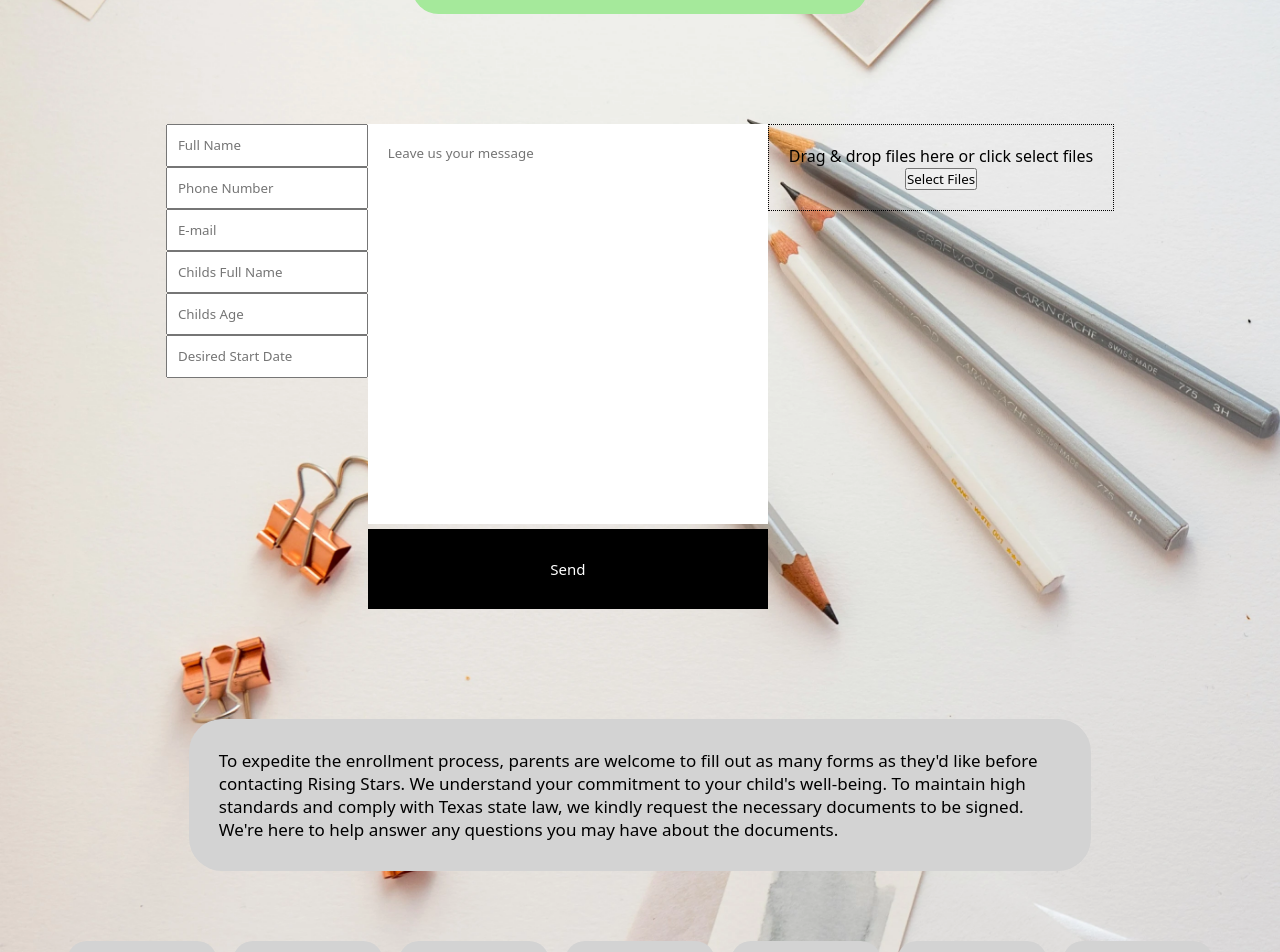
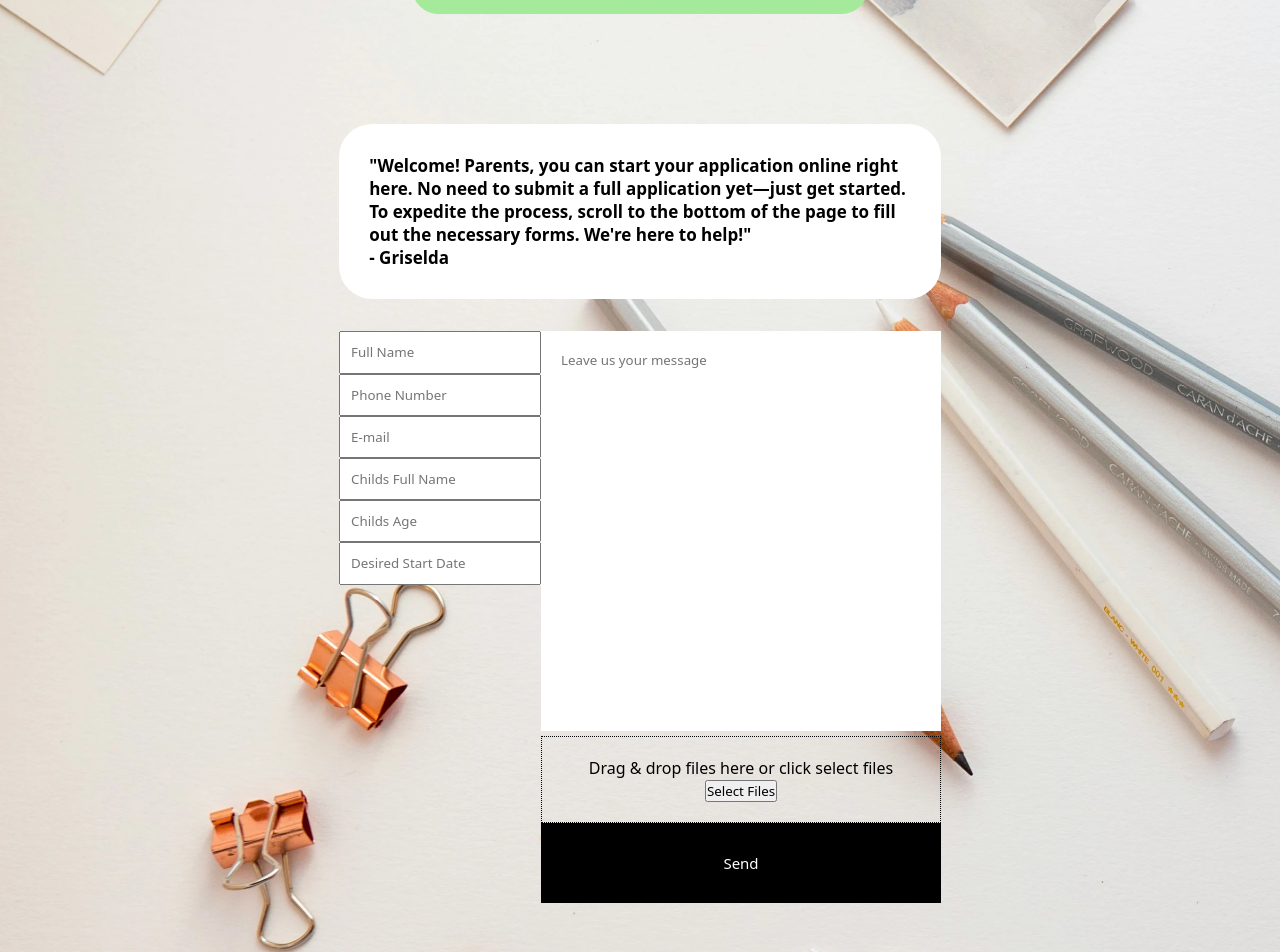
Before and after one commit to dpolygon/risingstars, a React (Create React App) app: page /admissions in a window 1280 px wide. Shown: the part 320-1272 px from the top of the page. Built offline with nearby package versions, Linux system fonts and the light colour scheme.

Commit message:
updates to admissions and Contact us page

```diff
--- a/src/Components/admissions/AdmissionsForm.css
+++ b/src/Components/admissions/AdmissionsForm.css
@@ -1,7 +1,7 @@
 .applicationForm {
     display: flex;
     flex-direction: row;
-    margin-top: 110px;
+    margin-top: 2rem;
     width: 100%;
 }
 
--- a/src/Components/admissions/AdmissionsForm.js
+++ b/src/Components/admissions/AdmissionsForm.js
@@ -141,15 +141,12 @@ export default function AdmissionsForm() {
                             border: 'none'}}
                     maxLength="4000"
                 />
-                <button onClick={handleEmailClick} style={{height: '80px', width: '100%', fontSize: '15px', border: '1px solid black'}} className='ContactUsSendButton ContactUsSendButton1' disabled={isLoading}>
-                    {isLoading ? 'Sending...' : 'Send'}
+
+                <DropZone application={application} setApplication={setApplication} />
+                <button onClick={handleEmailClick} style={{height: '80px', width: '100%', fontSize: '15px', border: '1px solid black'}} className='ContactUsSendButton' disabled={isLoading}>
+                        {isLoading ? 'Sending...' : 'Send'}
                 </button>
             </div>
-            <DropZone application={application} setApplication={setApplication} />
-            <button onClick={handleEmailClick} style={{height: '80px', width: '100%', fontSize: '15px', border: '1px solid black'}} className='ContactUsSendButton ContactUsSendButton2' disabled={isLoading}>
-                    {isLoading ? 'Sending...' : 'Send'}
-                </button>
-
         </form>
     </div>
   )
--- a/src/Components/contactus/ContactLeft.js
+++ b/src/Components/contactus/ContactLeft.js
@@ -10,7 +10,8 @@ export default function ContactLeft() {
     return (
         <div style={{display: 'flex', flexDirection: 'column'}}>
             <h1 className='ContactUsTitle'>Contact Us</h1>
-            <p style={{fontSize: '17px', width: '400px', paddingBottom: '2rem'}}>We warmly welcome you to contact Rising Stars for any inquiries, we're always ready to answer any questions you may have. Whether you prefer to reach out through the convenient form or to call or email us directly using the information below, we're here to help. Your inquiries are important to us, and we look forward to assisting you in any way we can.</p>
+            <p style={{fontSize: '17px', width: '400px', paddingBottom: '1rem'}}>We warmly welcome you to contact Rising Stars for any inquiries, we're always ready to answer any questions you may have. Whether you prefer to reach out through the convenient form or to call or email us directly using the information below, we're here to help. Your inquiries are important to us, and we look forward to assisting you in any way we can.</p>
+            <p style={{fontSize: '17px', fontWeight: '600', width: '400px', paddingBottom: '2rem'}}>Experience our nurturing environment firsthand! Schedule a personalized tour of our daycare today. Tours are by appointment only, ensuring we can give you our full attention and answer all your questions. We can't wait to show you around!</p>
             <div  className='ContactUsInfo' style={{borderRadius: '10px'}}>
                 <h3 style={{paddingBottom: '1rem'}}>Contact Information:</h3>
                 <div style={{paddingBottom: '1rem'}}>
--- a/src/routes/admissions.js
+++ b/src/routes/admissions.js
@@ -13,6 +13,9 @@ function Admissions() {
                 <div style={{background: '#A5E99B', borderRadius: '33px', padding: '15px'}}>
                     <p style={{textAlign: 'center', fontSize: '17px'}}>Rising Stars is currently accepting new admissions ✅</p>
                 </div>
+                <div style={{backgroundColor: 'white', borderRadius: '33px', padding: '30px', width: '50%', marginTop: '110px'}}>
+                    <p style={{fontSize: '17px', fontWeight: '600'}}>"Welcome! Parents, you can start your application online right here. No need to submit a full application yet—just get started. To expedite the process, scroll to the bottom of the page to fill out the necessary forms. We're here to help!" <br></br>- Griselda</p>
+                </div>
                 <AdmissionsForm/>
                 <div style={{backgroundColor: 'lightgrey', borderRadius: '33px', padding: '30px', width: '75%', marginTop: '110px'}}>
                     <p style={{fontSize: '17px'}}>To expedite the enrollment process, parents are welcome to fill out as many forms as they'd like before contacting Rising Stars. We understand your commitment to your child's well-being. To maintain high standards and comply with Texas state law, we kindly request the necessary documents to be signed. We're here to help answer any questions you may have about the documents.</p>
```
